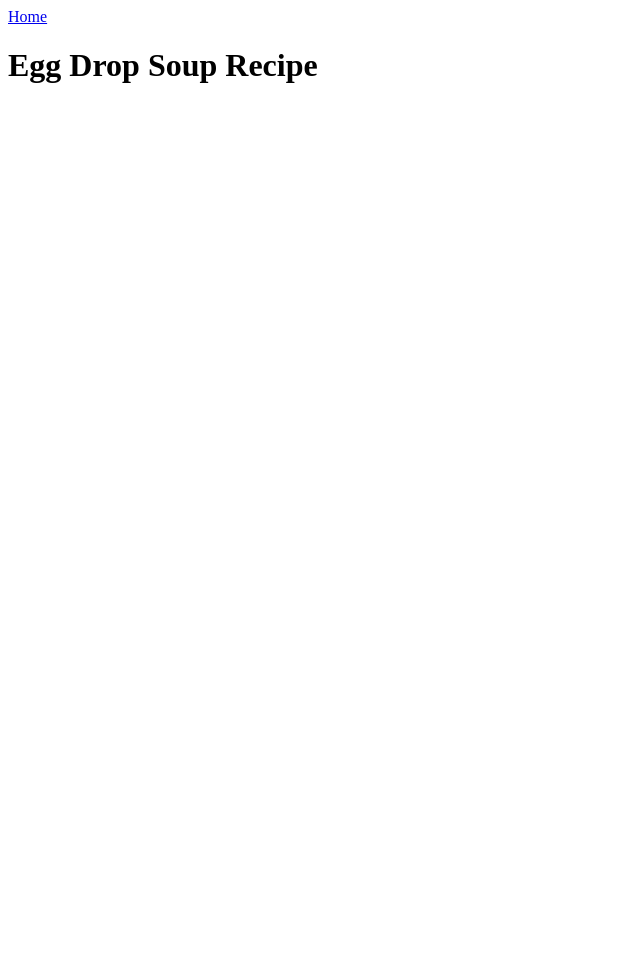
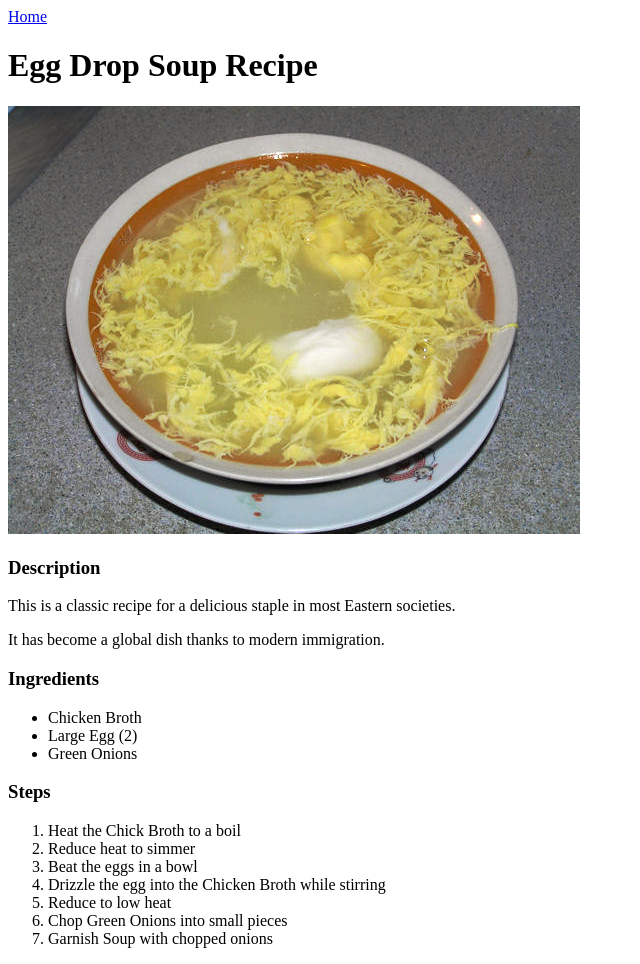
Before and after one commit to JC-Face-Studios/odin-recipies, a plain HTML site: page recipes/egg-drop-soup.html in a window 1280 px wide. Shown: the whole page, without its empty margins (0-640 px from the left). Before the commit the page ends 800 px from the top, so only its background shows below. Drawn offline with Linux system fonts and the light colour scheme.

Commit message:
Add Ingredients and Steps lists to egg-drop-soup

```diff
--- a/recipes/egg-drop-soup.html
+++ b/recipes/egg-drop-soup.html
@@ -8,5 +8,25 @@
 <body>
     <a href="../index.html">Home</a>
     <h1>Egg Drop Soup Recipe</h1>
+    <img src="./egg-drop-soup.jpg" alt="Image of egg drop soup"/>
+    <h3>Description</h3>
+    <p>This is a classic recipe for a delicious staple in most Eastern societies.</p>
+    <p>It has become a global dish thanks to modern immigration.</p>
+    <h3>Ingredients</h3>
+    <ul>
+        <li>Chicken Broth</li>
+        <li>Large Egg (2)</li>
+        <li>Green Onions</li>
+    </ul>
+    <h3>Steps</h3>
+    <ol>
+        <li>Heat the Chick Broth to a boil</li>
+        <li>Reduce heat to simmer</li>
+        <li>Beat the eggs in a bowl</li>
+        <li>Drizzle the egg into the Chicken Broth while stirring</li>
+        <li>Reduce to low heat</li>
+        <li>Chop Green Onions into small pieces</li>
+        <li>Garnish Soup with chopped onions</li>
+    </ol>
 </body>
 </html>
```
